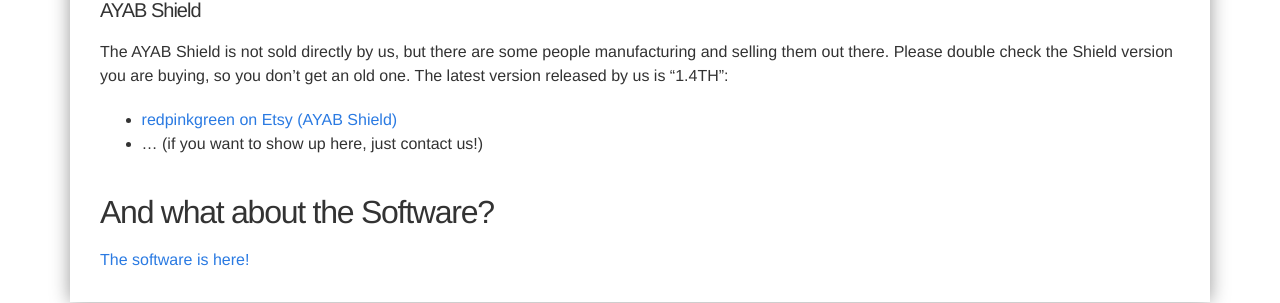
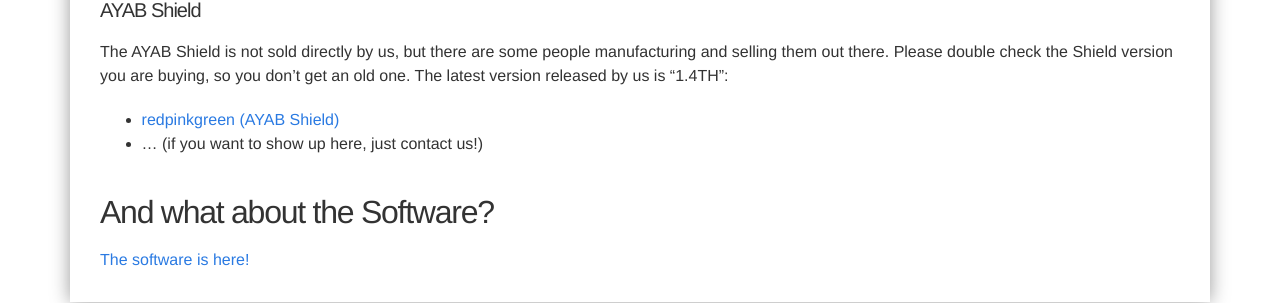
Before and after one commit to AllYarnsAreBeautiful/allyarnsarebeautiful.github.io, a Jekyll site: the page built from ayab-hardware.md, in a window 1280 px wide. Shown: the part 1205-1508 px from the top of the page. Built offline with Jekyll 4.4.1, drawn with Linux system fonts in a browser that asks for light colours.

Commit message:
Per owner's request replace Etsy link with redpinkgreen.de

```diff
--- a/ayab-hardware.md
+++ b/ayab-hardware.md
@@ -41,7 +41,7 @@ You may find people who manufacture and sell it on the Web, but we cannot point
 
 The AYAB Shield is not sold directly by us, but there are some people manufacturing and selling them out there. Please double check the Shield version you are buying, so you don't get an old one. The latest version released by us is "1.4TH":
 
-- [redpinkgreen on Etsy (AYAB Shield)](https://www.etsy.com/shop/redpinkgreen)
+- [redpinkgreen (AYAB Shield)](http://www.redpinkgreen.de)
 - … (if you want to show up here, just contact us!)
 
 ## And what about the Software?
```
Also changed, not shown: ayab-shield.md (+1 -1 lines).
